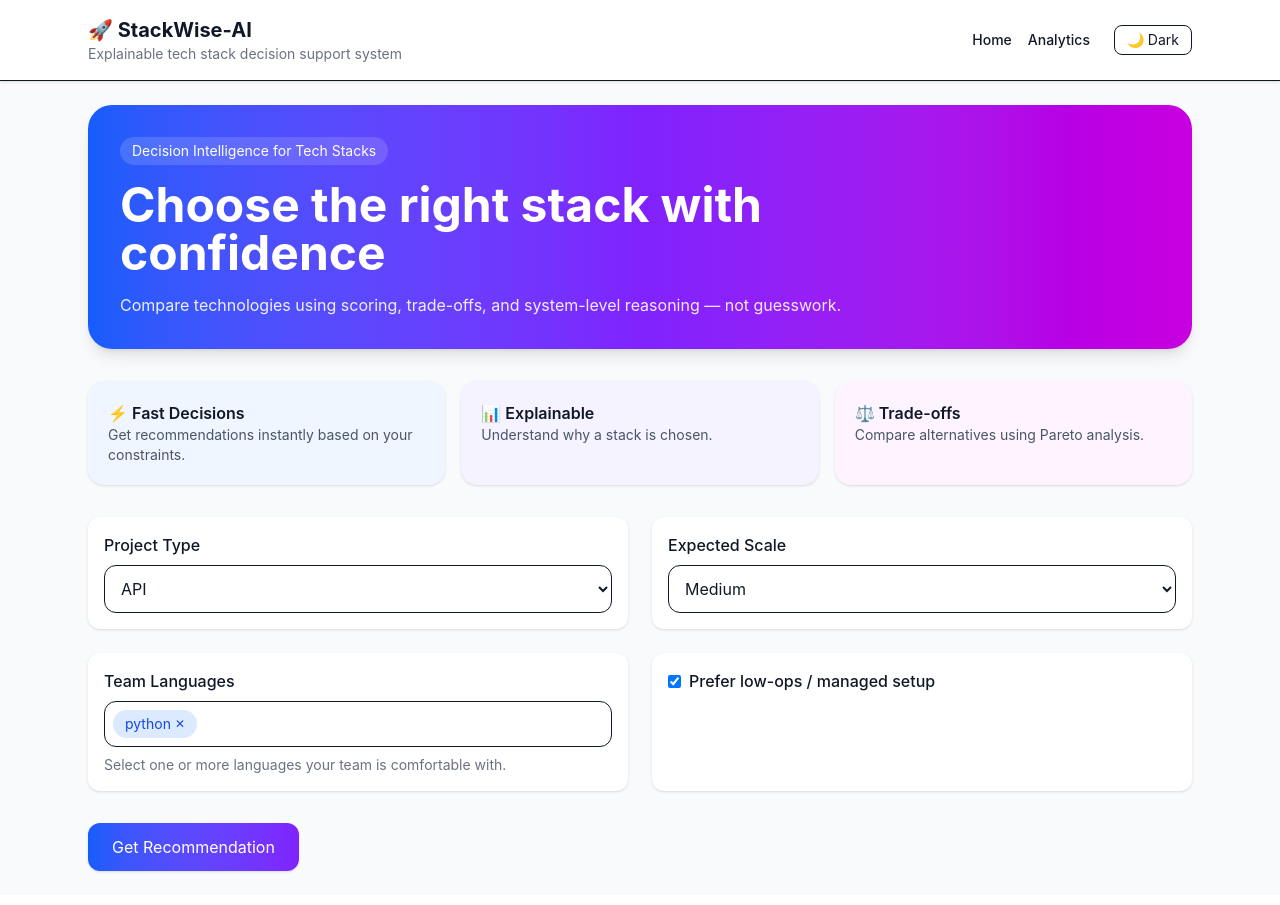
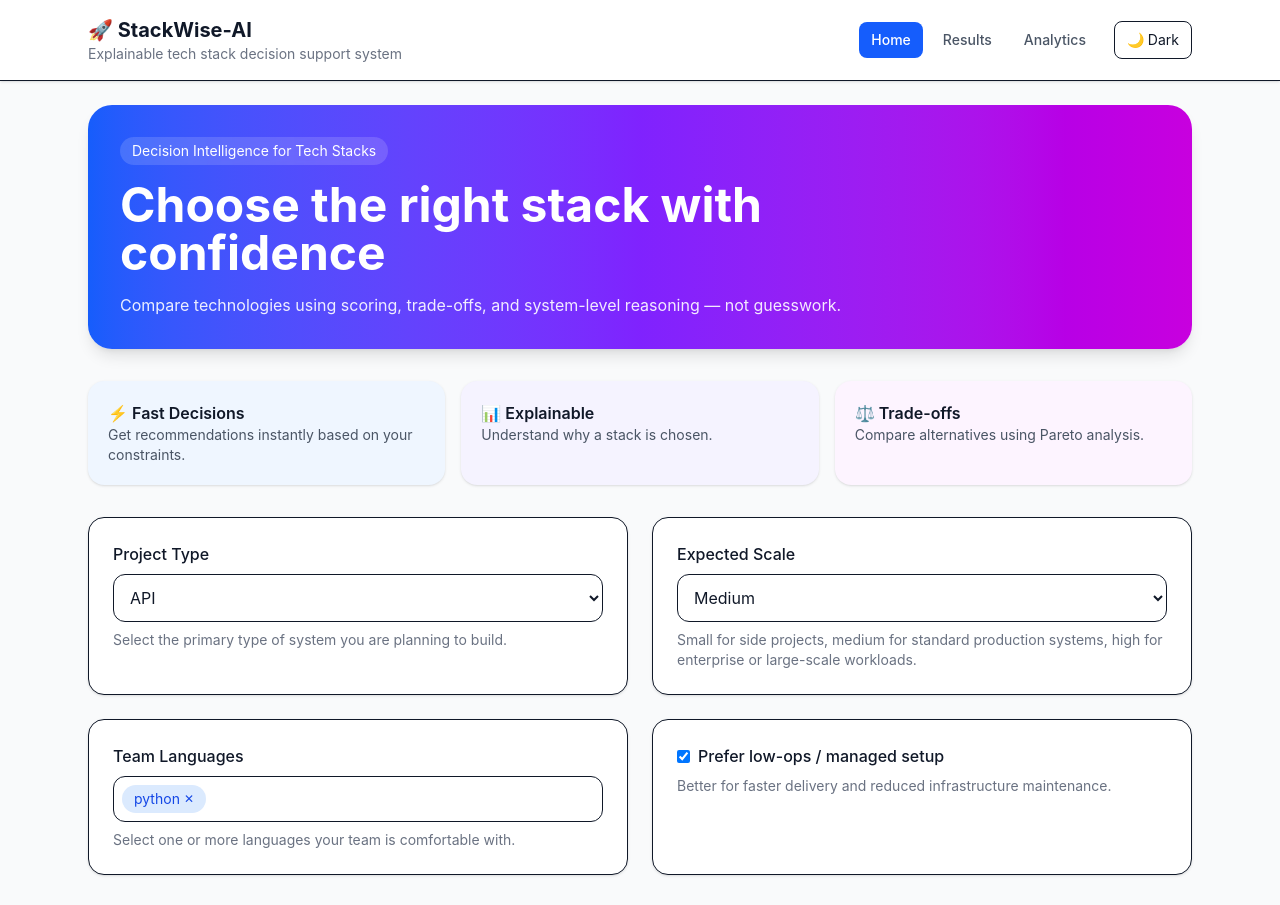
Before and after one commit to AdItyAsIngh1800/StackWise-AI, a React (Vite) app in the folder frontend-react/: page / in a window 1280 px wide. Shown: the top 905 px of the page. Built offline with nearby package versions, Linux system fonts and the light colour scheme.

Commit message:
fix: initialize dark mode state without useEffect to avoid unnecessary renders

```diff
--- a/frontend-react/index.html
+++ b/frontend-react/index.html
@@ -2,9 +2,10 @@
 <html lang="en">
   <head>
     <meta charset="UTF-8" />
-    <link rel="icon" type="image/svg+xml" href="/favicon.svg" />
     <meta name="viewport" content="width=device-width, initial-scale=1.0" />
-    <title>frontend-react</title>
+    <meta name="color-scheme" content="light dark" />
+    <title>StackWise AI</title>
+    <link rel="icon" href="/favicon.ico" />
   </head>
   <body>
     <div id="root"></div>
--- a/frontend-react/src/components/Card.tsx
+++ b/frontend-react/src/components/Card.tsx
@@ -10,7 +10,7 @@ export default function Card({ children }: Props) {
       initial={{ opacity: 0, y: 12 }}
       animate={{ opacity: 1, y: 0 }}
       transition={{ duration: 0.25 }}
-      className="rounded-xl bg-white p-4 shadow transition hover:shadow-md dark:bg-gray-800"
+      className="rounded-2xl border bg-white p-6 shadow-sm transition hover:shadow-md dark:border-gray-700 dark:bg-gray-800"
     >
       {children}
     </motion.div>
--- a/frontend-react/src/components/Layout.tsx
+++ b/frontend-react/src/components/Layout.tsx
@@ -1,16 +1,17 @@
 import { useEffect, useState } from "react";
-import { Link } from "react-router-dom";
+import { NavLink } from "react-router-dom";
 
 type Props = {
   children: React.ReactNode;
 };
 
 export default function Layout({ children }: Props) {
-  const [darkMode, setDarkMode] = useState(() => {
-    if (typeof window === "undefined") return false;
+  // ✅ Initialize state directly (no useEffect needed)
+  const [darkMode, setDarkMode] = useState<boolean>(() => {
     return localStorage.getItem("darkMode") === "true";
   });
 
+  // ✅ Sync DOM + localStorage
   useEffect(() => {
     const root = document.documentElement;
 
@@ -23,8 +24,15 @@ export default function Layout({ children }: Props) {
     localStorage.setItem("darkMode", String(darkMode));
   }, [darkMode]);
 
+  const navClass = ({ isActive }: { isActive: boolean }) =>
+    `rounded-lg px-3 py-2 text-sm font-medium transition ${
+      isActive
+        ? "bg-blue-600 text-white"
+        : "text-gray-600 hover:bg-gray-100 dark:text-gray-300 dark:hover:bg-gray-800"
+    }`;
+
   return (
-    <div className="min-h-screen bg-gray-50 text-gray-900 dark:bg-gray-900 dark:text-gray-100">
+    <div className="min-h-screen bg-gray-50 text-gray-900 dark:bg-gray-900 dark:text-white">
       <header className="border-b bg-white shadow-sm dark:border-gray-700 dark:bg-gray-800">
         <div className="mx-auto flex max-w-6xl items-center justify-between px-6 py-4">
           <div>
@@ -34,19 +42,22 @@ export default function Layout({ children }: Props) {
             </p>
           </div>
 
-          <div className="flex items-center gap-6">
-            <nav className="flex gap-4 text-sm font-medium">
-              <Link to="/" className="hover:text-blue-600">
+          <div className="flex items-center gap-4">
+            <nav className="flex gap-2">
+              <NavLink to="/" className={navClass}>
                 Home
-              </Link>
-              <Link to="/analytics" className="hover:text-blue-600">
+              </NavLink>
+              <NavLink to="/results" className={navClass}>
+                Results
+              </NavLink>
+              <NavLink to="/analytics" className={navClass}>
                 Analytics
-              </Link>
+              </NavLink>
             </nav>
 
             <button
               onClick={() => setDarkMode((prev) => !prev)}
-              className="rounded-lg border px-3 py-1 text-sm transition hover:bg-gray-100 dark:border-gray-600 dark:hover:bg-gray-700"
+              className="rounded-lg border px-3 py-2 text-sm transition hover:bg-gray-100 dark:border-gray-600 dark:hover:bg-gray-700"
             >
               {darkMode ? "☀️ Light" : "🌙 Dark"}
             </button>
@@ -55,6 +66,10 @@ export default function Layout({ children }: Props) {
       </header>
 
       <main className="mx-auto max-w-6xl p-6">{children}</main>
+
+      <footer className="border-t py-4 text-center text-sm text-gray-500 dark:border-gray-700 dark:text-gray-400">
+        <p>StackWise AI • Decision Support System for Tech Stack Selection</p>
+      </footer>
     </div>
   );
 }
--- a/frontend-react/src/pages/Analytics.tsx
+++ b/frontend-react/src/pages/Analytics.tsx
@@ -178,7 +178,10 @@ export default function Analytics() {
           </div>
 
           <Card>
-            <h3 className="mb-3 font-semibold">🔥 Most Used Languages</h3>
+            <h3 className="mb-3 text-lg font-semibold">🔥 Most Used Languages</h3>
+            <p className="mb-4 text-sm text-gray-500 dark:text-gray-300">
+              Shows how often each language was selected across recommendations.
+            </p>
 
             {topLanguagesChartData.length > 0 ? (
               <div style={{ width: "100%", height: 320 }}>
@@ -223,7 +226,10 @@ export default function Analytics() {
           </Card>
 
           <Card>
-            <h3 className="mb-3 font-semibold">📉 Confidence Trend</h3>
+            <h3 className="mb-3 text-lg font-semibold">📉 Confidence Trend</h3>
+            <p className="mb-4 text-sm text-gray-500 dark:text-gray-300">
+              Tracks how average confidence changes across saved recommendation runs.
+            </p>
 
             {confidenceTrendChartData.length > 0 ? (
               <div style={{ width: "100%", height: 320 }}>
@@ -270,7 +276,10 @@ export default function Analytics() {
           </Card>
 
           <Card>
-            <h3 className="mb-3 font-semibold">🕒 Recent Run Scores</h3>
+            <h3 className="mb-3 text-lg font-semibold">🕒 Recent Run Scores</h3>
+            <p className="mb-4 text-sm text-gray-500 dark:text-gray-300">
+              Compares scores of the most recent recommendation runs.
+            </p>
 
             {recentRunsChartData.length > 0 ? (
               <div style={{ width: "100%", height: 320 }}>
--- a/frontend-react/src/pages/Home.tsx
+++ b/frontend-react/src/pages/Home.tsx
@@ -17,9 +17,11 @@ export default function Home() {
   const [lowOps, setLowOps] = useState(true);
   const [expectedScale, setExpectedScale] = useState("medium");
   const [loading, setLoading] = useState(false);
+  const [error, setError] = useState<string | null>(null);
 
   async function submit() {
     setLoading(true);
+    setError(null);
 
     try {
       const payload = {
@@ -35,10 +37,9 @@ export default function Home() {
       };
 
       const res = await API.post<RecommendationResponse>("/recommend", payload);
-
       navigate("/results", { state: res.data });
     } catch {
-      alert("Failed to fetch recommendation.");
+      setError("Failed to fetch recommendation. Please try again.");
     } finally {
       setLoading(false);
     }
@@ -51,7 +52,6 @@ export default function Home() {
       transition={{ duration: 0.3 }}
       className="space-y-8"
     >
-      {/* Hero */}
       <section className="rounded-3xl bg-linear-to-r from-blue-600 via-violet-600 to-fuchsia-600 p-8 text-white shadow-lg">
         <div className="max-w-3xl space-y-4">
           <span className="inline-flex rounded-full bg-white/15 px-3 py-1 text-sm backdrop-blur">
@@ -63,12 +63,12 @@ export default function Home() {
           </h1>
 
           <p className="text-white/90">
-            Compare technologies using scoring, trade-offs, and system-level reasoning — not guesswork.
+            Compare technologies using scoring, trade-offs, and system-level
+            reasoning — not guesswork.
           </p>
         </div>
       </section>
 
-      {/* Info Cards */}
       <section className="grid grid-cols-1 gap-4 md:grid-cols-3">
         <div className="rounded-2xl bg-blue-50 p-5 shadow-sm dark:bg-blue-950/30">
           <h3 className="font-semibold">⚡ Fast Decisions</h3>
@@ -92,7 +92,6 @@ export default function Home() {
         </div>
       </section>
 
-      {/* Form */}
       <div className="grid grid-cols-1 gap-6 md:grid-cols-2">
         <Card>
           <label className="mb-2 block font-medium">Project Type</label>
@@ -106,6 +105,9 @@ export default function Home() {
             <option value="ai-ml">AI/ML</option>
             <option value="enterprise">Enterprise</option>
           </select>
+          <p className="mt-2 text-sm text-gray-500 dark:text-gray-300">
+            Select the primary type of system you are planning to build.
+          </p>
         </Card>
 
         <Card>
@@ -119,17 +121,15 @@ export default function Home() {
             <option value="medium">Medium</option>
             <option value="high">High</option>
           </select>
+          <p className="mt-2 text-sm text-gray-500 dark:text-gray-300">
+            Small for side projects, medium for standard production systems, high
+            for enterprise or large-scale workloads.
+          </p>
         </Card>
 
-        {/* Chip Dropdown */}
         <Card>
           <label className="mb-2 block font-medium">Team Languages</label>
-
-          <LanguageSelector
-            value={teamLanguages}
-            onChange={setTeamLanguages}
-          />
-
+          <LanguageSelector value={teamLanguages} onChange={setTeamLanguages} />
           <p className="mt-2 text-sm text-gray-500 dark:text-gray-300">
             Select one or more languages your team is comfortable with.
           </p>
@@ -144,20 +144,33 @@ export default function Home() {
             />
             Prefer low-ops / managed setup
           </label>
+          <p className="mt-2 text-sm text-gray-500 dark:text-gray-300">
+            Better for faster delivery and reduced infrastructure maintenance.
+          </p>
         </Card>
       </div>
 
-      {/* Loading */}
       {loading && <LoadingSpinner />}
 
-      {/* Submit */}
+      {error && (
+        <div className="rounded-xl bg-red-100 p-3 text-red-700 dark:bg-red-900/30 dark:text-red-300">
+          {error}
+        </div>
+      )}
+
+      <div className="flex flex-wrap items-center gap-4">
         <button
           onClick={submit}
           disabled={loading}
-        className="rounded-xl bg-linear-to-r from-blue-600 to-violet-600 px-6 py-3 text-white shadow hover:scale-[1.02]"
+          className="rounded-xl bg-linear-to-r from-blue-600 to-violet-600 px-6 py-3 text-white shadow transition hover:scale-[1.02] hover:shadow-lg disabled:opacity-60"
         >
           {loading ? "Generating..." : "Get Recommendation"}
         </button>
+
+        <span className="text-sm text-gray-500 dark:text-gray-300">
+          Powered by weighted scoring, evidence signals, confidence, and trade-off analysis.
+        </span>
+      </div>
     </motion.div>
   );
 }
--- a/frontend-react/src/pages/Results.tsx
+++ b/frontend-react/src/pages/Results.tsx
@@ -47,6 +47,16 @@ export default function Results() {
         </p>
       </section>
 
+      <Card>
+        <h2 className="mb-2 text-lg font-semibold">📌 Summary</h2>
+        <p className="text-gray-600 dark:text-gray-300">
+          For your project, <b>{winner?.language}</b> with{" "}
+          <b>{winner?.backend_framework}</b> is recommended due to strong
+          ecosystem support, compatibility with your constraints, and balanced
+          trade-offs.
+        </p>
+      </Card>
+
       <div className="rounded-2xl bg-linear-to-r from-green-500 to-emerald-500 p-5 text-white shadow transition hover:scale-[1.01] hover:shadow-lg">
         <h2 className="text-lg font-semibold">🏆 Best Choice</h2>
         <p className="mt-2 text-xl font-bold">
@@ -62,17 +72,21 @@ export default function Results() {
         <ConfidenceBar value={data.confidence ?? 0} />
       </div>
 
+      <div className="border-t dark:border-gray-700" />
+
       <RankingChart data={data.ranked_languages ?? []} />
 
       <ParetoChart data={data.pareto ?? []} />
 
+      <div className="border-t dark:border-gray-700" />
+
       <Card>
-        <h3 className="mb-3 font-semibold">🔍 Sensitivity Analysis</h3>
+        <h3 className="mb-3 text-lg font-semibold">🔍 Sensitivity Analysis</h3>
         <SensitivityTable sensitivity={data.sensitivity} />
       </Card>
 
       <Card>
-        <h3 className="mb-3 font-semibold">❌ Why Not Others</h3>
+        <h3 className="mb-3 text-lg font-semibold">❌ Why Not Others</h3>
         <WhyNotList items={data.why_not} />
       </Card>
 
```
Lines whose indentation alone changed are shown as unchanged.
